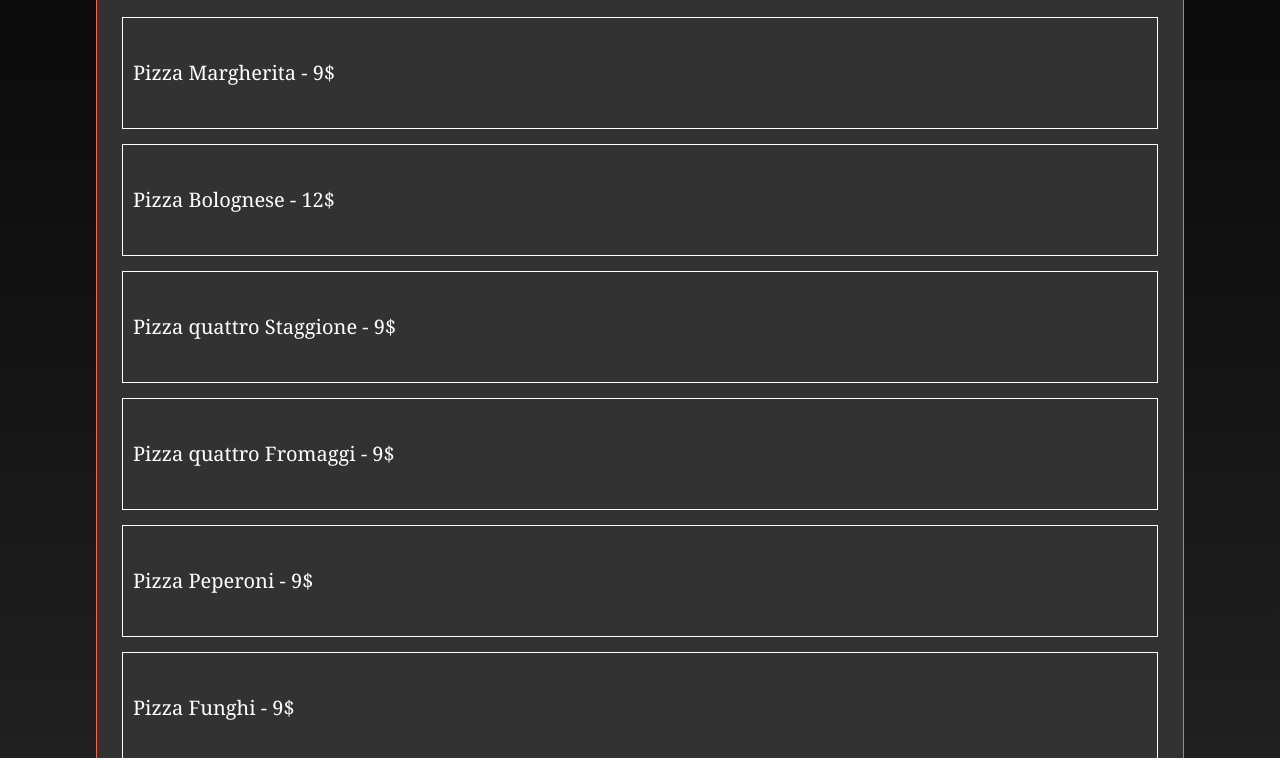
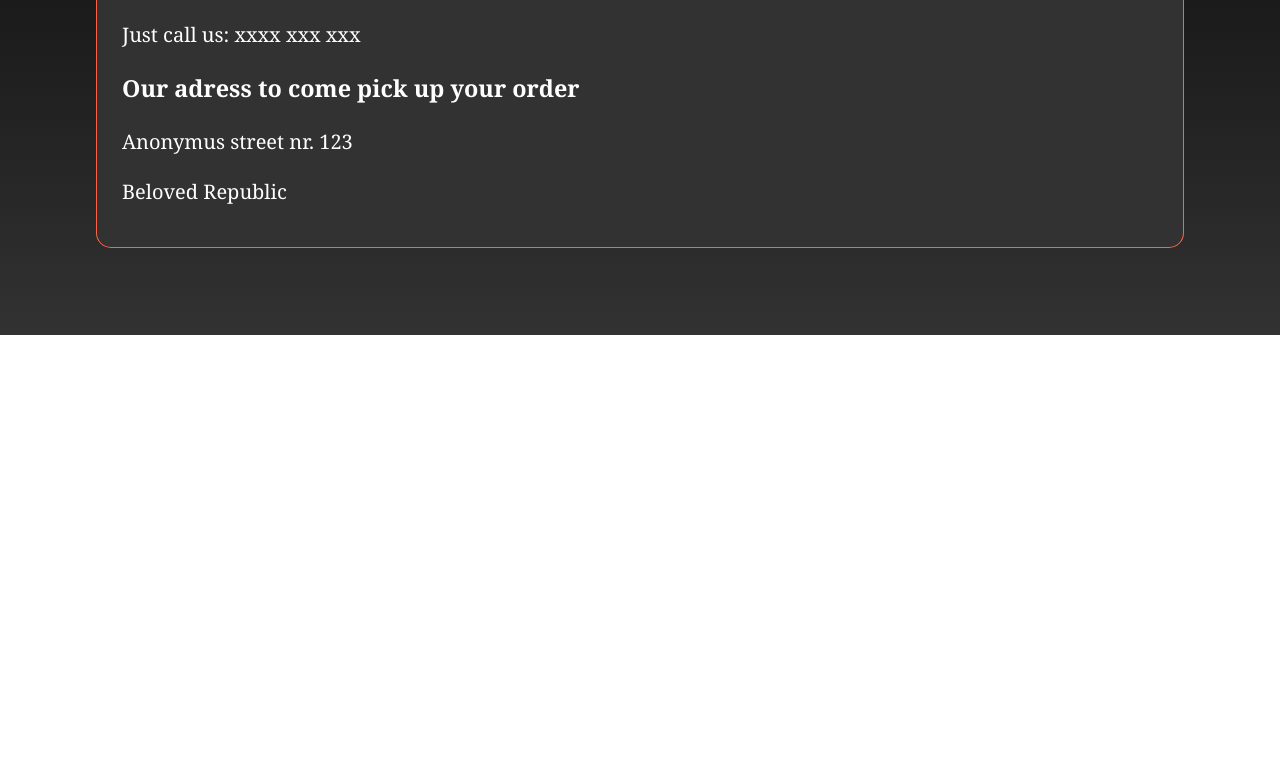
Before and after one commit to melava/restaurant, a website built with webpack: page dist/index.html in a window 1280 px wide. Shown: the part 465-1223 px from the top of the page. After the commit the page ends 800 px from the top, so only its background shows below. Built offline with nearby package versions, Linux system fonts and the light colour scheme; files whose address does not match are found by name.

Commit message:
create js contact page content

```diff
--- /dev/null
+++ b/src/contactContent.js
@@ -0,0 +1,36 @@
+const contactModule = () => {
+    let contact = document.createElement('div');
+    contact.classList.add('contact');
+
+    let h1 = document.createElement('h1');
+    h1.textContent = 'We are located next to you!';
+
+    let h3_1 = document.createElement('h3');
+    h3_1.textContent = 'How to make an order';
+
+    let p1 = document.createElement('p');
+    p1.textContent = 'Just call us: xxxx xxx xxx';
+
+    let h3_2 = document.createElement('h3');
+    h3_2.textContent = 'Our adress to come pick up your order';
+
+    let p2 = document.createElement('p');
+    p2.textContent = 'Anonymus street nr. 123';
+    let p3 = document.createElement('p');
+    p3.textContent = '88320 Incredible City';
+    let p4 = document.createElement('p');
+    p3.textContent = 'Beloved Republic';
+
+    contact.appendChild(h1);
+    contact.appendChild(h3_1);
+    contact.appendChild(p1);
+    contact.appendChild(h3_2);
+    contact.appendChild(p2);
+    contact.appendChild(p3);
+    contact.appendChild(p4);
+
+
+    return contact
+}
+
+export { contactModule }
--- a/src/index.js
+++ b/src/index.js
@@ -1,8 +1,10 @@
 import { headerModule } from './header'
 import { navModule } from './nav'
 import { content } from './content'
-// import { HomeModule } from './homeContent'
+import { HomeModule } from './homeContent'
 import { MenuModule } from './menuContent'
+import { contactModule } from './contactContent'
+
 
 
 
@@ -13,6 +15,8 @@ const contentContainer = content();
 globalContainer.parentNode.prepend(headerModule());
 globalContainer.appendChild(navModule());
 // contentContainer.appendChild(HomeModule());
-contentContainer.appendChild(MenuModule());
+//contentContainer.appendChild(MenuModule());
+contentContainer.appendChild(contactModule());
+
 
 globalContainer.appendChild(contentContainer)
```
Also changed, not shown: dist/index.html, dist/main.js.
